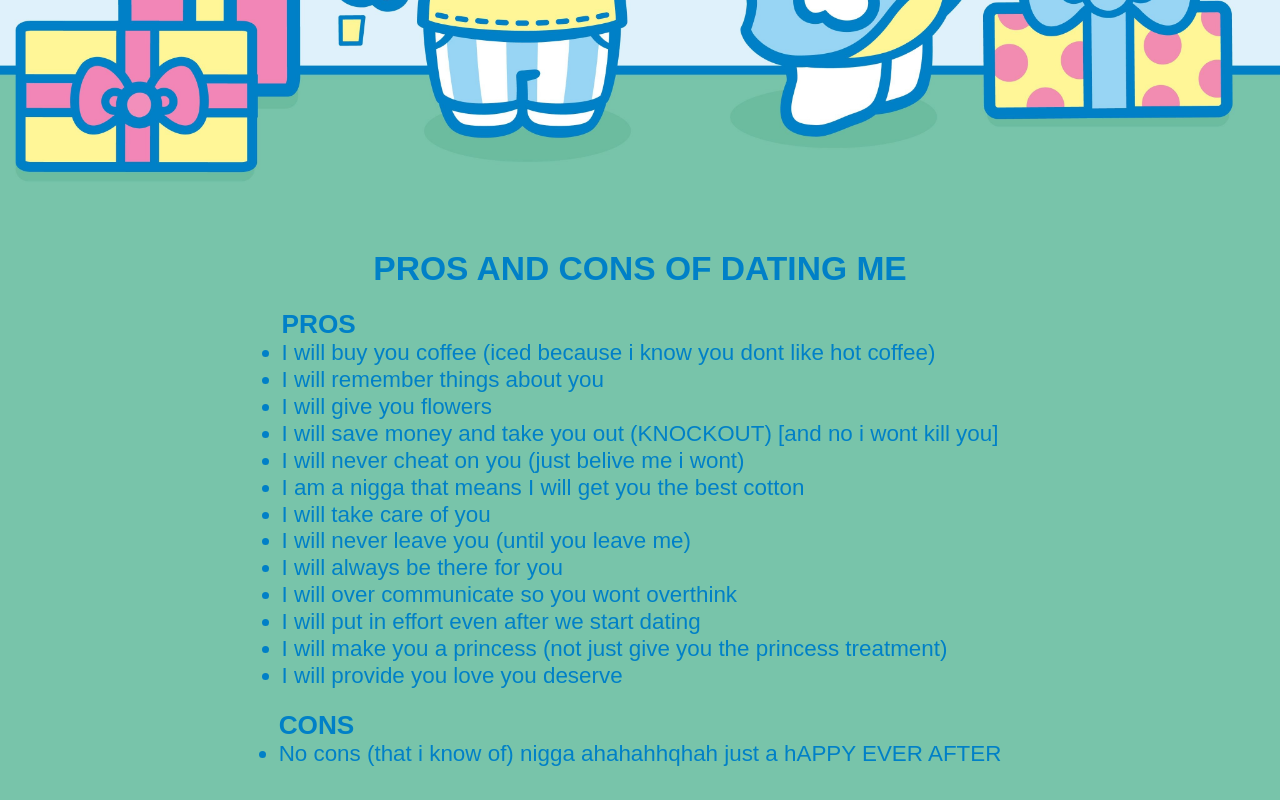
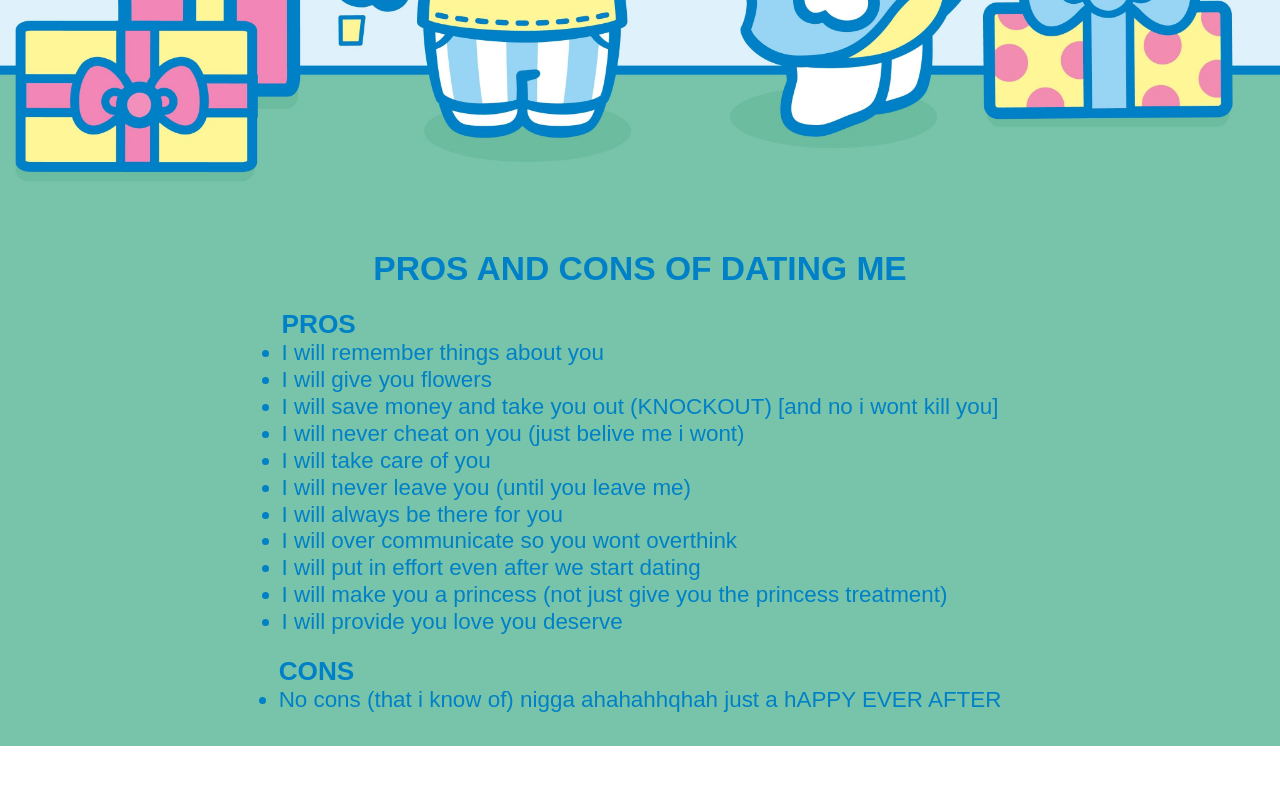
Before and after one commit to its-nishev/proposalv1, a plain HTML site: page yes.html in a window 1280 px wide. Shown: the part 991-1791 px from the top of the page. After the commit the page ends 1737 px from the top, so only its background shows below. Drawn offline with Linux system fonts and the light colour scheme.

Commit message:
Update yes.html

```diff
--- a/yes.html
+++ b/yes.html
@@ -44,12 +44,10 @@
             <div id="pros">
                 <h3>PROS</h3>
                 <ul>
-                    <li>I will buy you coffee (iced because i know you dont like hot coffee)</li>
                     <li>I will remember things about you</li>
                     <li>I will give you flowers</li>
                     <li>I will save money and take you out (KNOCKOUT) [and no i wont kill you]</li>
                     <li>I will never cheat on you (just belive me i wont)</li>
-                    <li>I am a nigga that means I will get you the best cotton</li>
                     <li>I will take care of you</li>
                     <li>I will never leave you (until you leave me)</li>
                     <li>I will always be there for you</li>
```
